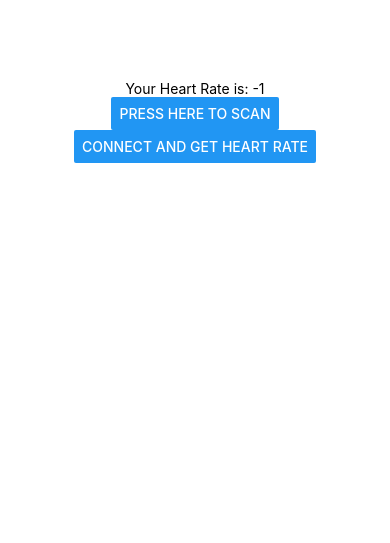
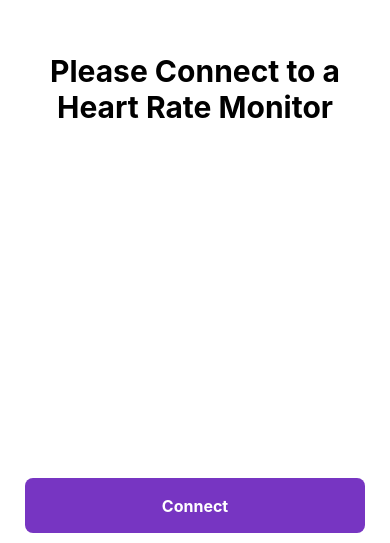
Before and after one commit to PDuff234/BluetoothSPO2, a React Native app: screen / in a window 390 px wide. Shown: the part 301-844 px from the top of the page. Built offline with nearby package versions, Linux system fonts and the light colour scheme; what react-native-ble-plx would draw is missing.

Commit message:
[DF] feat - clean up UI and Sagas

```diff
--- a/package.json
+++ b/package.json
@@ -28,6 +28,7 @@
     "@react-native-community/eslint-config": "^2.0.0",
     "@types/jest": "^26.0.23",
     "@types/react-native": "^0.64.5",
+    "@types/react-native-base64": "^0.1.0",
     "@types/react-test-renderer": "^16.9.2",
     "@types/redux-logger": "^3.0.8",
     "babel-jest": "^26.6.3",
--- a/src/App.tsx
+++ b/src/App.tsx
@@ -8,24 +8,100 @@
  * @format
  */
 
-import React, {FC} from 'react';
+import React, {FC, useCallback, useState} from 'react';
 import {
-  Button,
+  FlatList,
+  ListRenderItemInfo,
+  Modal,
+  Pressable,
   SafeAreaView,
-  ScrollView,
   StyleSheet,
   Text,
+  TouchableOpacity,
   View,
 } from 'react-native';
 import {Provider, useDispatch, useSelector} from 'react-redux';
-import {scanForPeripherals, initiateConnection} from './modules/Bluetooth/bluetooth.reducer';
+import {BluetoothPeripheral} from './models/BluetoothPeripheral';
+import {
+  initiateConnection,
+  scanForPeripherals,
+  startHeartRateScan,
+} from './modules/Bluetooth/bluetooth.reducer';
 import {RootState, store} from './store/store';
+
+const DeviceModalListItem: FC<{
+  item: ListRenderItemInfo<BluetoothPeripheral>;
+  connectToPeripheral: (device: BluetoothPeripheral) => void;
+  closeModal: () => void;
+}> = props => {
+  const {item, connectToPeripheral, closeModal} = props;
+  const connectAndCloseModal = useCallback(() => {
+    connectToPeripheral(item.item);
+    closeModal();
+  }, [closeModal, connectToPeripheral, item.item]);
+  return (
+    <Pressable
+      style={modalStyle.modalCellOutline}
+      onPress={connectAndCloseModal}>
+      <Text>{item.item.name}</Text>
+    </Pressable>
+  );
+};
+
+const DeviceModal: FC<{
+  devices: BluetoothPeripheral[];
+  visible: boolean;
+  connectToPeripheral: (device: BluetoothPeripheral) => void;
+  closeModal: () => void;
+}> = props => {
+  const {devices, visible, connectToPeripheral, closeModal} = props;
+
+  const renderDeviceModalListItem = useCallback(
+    (item: ListRenderItemInfo<BluetoothPeripheral>) => {
+      return (
+        <DeviceModalListItem
+          item={item}
+          connectToPeripheral={connectToPeripheral}
+          closeModal={closeModal}
+        />
+      );
+    },
+    [closeModal, connectToPeripheral],
+  );
+
+  return (
+    <Modal
+      style={modalStyle.modalContainer}
+      animationType="slide"
+      transparent={false}
+      visible={visible}>
+      <SafeAreaView style={modalStyle.modalTitle}>
+        <Text style={modalStyle.modalTitleText}>
+          Tap on a device to connect
+        </Text>
+        <FlatList
+          contentContainerStyle={modalStyle.modalFlatlistContiner}
+          data={devices}
+          renderItem={renderDeviceModalListItem}
+        />
+      </SafeAreaView>
+    </Modal>
+  );
+};
 
 const App: FC = () => {
   return (
     <Provider store={store}>
       <Home />
     </Provider>
+  );
+};
+
+const CTAButton: FC<{title: string; onPress: () => void}> = props => {
+  return (
+    <TouchableOpacity style={styles.ctaButtonContiner} onPress={props.onPress}>
+      <Text style={styles.ctaButtonText}>{props.title}</Text>
+    </TouchableOpacity>
   );
 };
 
@@ -36,42 +112,120 @@ const Home: FC = () => {
   );
 
   const heartRate = useSelector(
-    (state: RootState) => state.bluetooth.heartRate
-  )
+    (state: RootState) => state.bluetooth.heartRate,
+  );
+
+  const isConnected = useSelector(
+    (state: RootState) => !!state.bluetooth.connectedDevice,
+  );
+
+  const [isModalVisible, setIsModalVisible] = useState<boolean>(false);
+
+  const closeModal = () => setIsModalVisible(false);
+
+  const connectToPeripheral = (device: BluetoothPeripheral) =>
+    dispatch(initiateConnection(device.id));
 
   return (
     <SafeAreaView style={styles.container}>
-
-        {devices.map(device => (
+      <View style={styles.heartRateTitleWrapper}>
+        {isConnected ? (
           <>
-            <Text>{JSON.stringify(device)}</Text>
-            <View height={20} />
+            <Text style={styles.heartRateTitleText}>Your Heart Rate Is:</Text>
+            <Text style={styles.heartRateText}>{heartRate} bpm</Text>
           </>
-        ))}
-        <Text>Your Heart Rate is: {heartRate}</Text>
-        <Button
-          title="Press Here To Scan"
+        ) : (
+          <Text style={styles.heartRateTitleText}>
+            Please Connect to a Heart Rate Monitor
+          </Text>
+        )}
+      </View>
+      <CTAButton
+        title="Connect"
+        onPress={() => {
+          dispatch(scanForPeripherals());
+          setIsModalVisible(true);
+        }}
+      />
+      {isConnected && (
+        <CTAButton
+          title="Get Heart Rate"
           onPress={() => {
-            dispatch(scanForPeripherals());
+            dispatch(startHeartRateScan());
           }}
         />
-                <Button
-          title="Connect And Get Heart Rate"
-          onPress={() => {
-            dispatch(initiateConnection("0EC06222-BDA1-C0D2-AEB1-7D02A21C5E48"))
-          }}
-        />
-
+      )}
+      <DeviceModal
+        devices={devices}
+        visible={isModalVisible}
+        closeModal={closeModal}
+        connectToPeripheral={connectToPeripheral}
+      />
     </SafeAreaView>
   );
 };
 
+const modalStyle = StyleSheet.create({
+  modalContainer: {
+    flex: 1,
+  },
+  modalFlatlistContiner: {
+    flex: 1,
+    justifyContent: 'center',
+  },
+  modalCellOutline: {
+    borderWidth: 1,
+    borderColor: 'black',
+    alignItems: 'center',
+    marginHorizontal: 20,
+    paddingVertical: 15,
+    borderRadius: 8,
+  },
+  modalTitle: {
+    flex: 1,
+  },
+  modalTitleText: {
+    marginTop: 40,
+    fontSize: 30,
+    fontWeight: 'bold',
+    marginHorizontal: 20,
+    textAlign: 'center',
+  },
+});
+
 const styles = StyleSheet.create({
   container: {
+    flex: 1,
+  },
+  heartRateTitleWrapper: {
     flex: 1,
     justifyContent: 'center',
     alignItems: 'center',
   },
+  heartRateTitleText: {
+    fontSize: 30,
+    fontWeight: 'bold',
+    textAlign: 'center',
+    marginHorizontal: 20,
+  },
+  heartRateText: {
+    fontSize: 25,
+    marginTop: 15,
+  },
+  ctaButtonContiner: {
+    height: 55,
+    marginHorizontal: 25,
+    backgroundColor: '#7735C2',
+    borderRadius: 8,
+    justifyContent: 'center',
+    alignItems: 'center',
+    marginBottom: 10,
+  },
+  ctaButtonText: {
+    color: 'white',
+    fontWeight: 'bold',
+    fontSize: 16,
+  },
 });
 
 export default App;
--- a/src/modules/Bluetooth/BluetoothLeManager.ts
+++ b/src/modules/Bluetooth/BluetoothLeManager.ts
@@ -1,11 +1,10 @@
+/* eslint-disable no-bitwise */
 import base64 from 'react-native-base64';
-
 import {
   BleError,
   BleManager,
   Characteristic,
   Device,
-  Service,
 } from 'react-native-ble-plx';
 
 const HEART_RATE_UUID = '0000180d-0000-1000-8000-00805f9b34fb';
@@ -52,16 +51,17 @@ class BluetoothLeManager {
       emitter({payload: error});
     }
 
-    const data = base64.decode(characteristic?.value);
+    const data = base64.decode(characteristic?.value ?? '');
 
     let heartRate: number = -1;
-    const firstBitValue: number = data[0] & 0x01;
+
+    const firstBitValue: number = (<any>data[0]) & 0x01;
 
     if (firstBitValue === 0) {
       heartRate = data[1].charCodeAt(0);
     } else {
       heartRate =
-        Number(data[1].charCodeAt(0) << 8) + Number(data[1].charCodeAt(2));
+        Number(data[1].charCodeAt(0) << 8) + Number(data[2].charCodeAt(2));
     }
 
     emitter({payload: heartRate});
@@ -71,24 +71,12 @@ class BluetoothLeManager {
     emitter: (arg0: {payload: number | BleError}) => void,
   ) => {
     await this.device?.discoverAllServicesAndCharacteristics();
-    const allServices = (await this.device?.services()) ?? [];
-
-    for (const service of allServices) {
-      if (service.uuid === HEART_RATE_UUID) {
-        const characteristics: Characteristic[] =
-          await service.characteristics();
-        for (const characteristic of characteristics) {
-          if (characteristic.uuid === HEART_RATE_CHARACTERISTIC) {
-            this.device?.monitorCharacteristicForService(
-              service.uuid,
-              characteristic.uuid,
-              (error, characteristic) =>
-                this.onHeartRateUpdate(error, characteristic, emitter),
-            );
-          }
-        }
-      }
-    }
+    this.device?.monitorCharacteristicForService(
+      HEART_RATE_UUID,
+      HEART_RATE_CHARACTERISTIC,
+      (error, characteristic) =>
+        this.onHeartRateUpdate(error, characteristic, emitter),
+    );
   };
 }
 
--- a/src/modules/Bluetooth/bluetooth.reducer.ts
+++ b/src/modules/Bluetooth/bluetooth.reducer.ts
@@ -1,19 +1,22 @@
 import {createSlice, PayloadAction} from '@reduxjs/toolkit';
-import {Device} from 'react-native-ble-plx';
 import {BluetoothPeripheral} from '../../models/BluetoothPeripheral';
 
 type BluetoothState = {
   availableDevices: Array<BluetoothPeripheral>;
   isConnectingToDevice: boolean;
   connectedDevice: string | null;
-  heartRate: number
+  heartRate: number;
+  isRetrievingHeartRateUpdates: boolean;
+  isScanning: boolean;
 };
 
 const initialState: BluetoothState = {
   availableDevices: [],
   isConnectingToDevice: false,
   connectedDevice: null,
-  heartRate: -1
+  heartRate: 0,
+  isRetrievingHeartRateUpdates: false,
+  isScanning: false,
 };
 
 const bluetoothReducer = createSlice({
@@ -21,7 +24,7 @@ const bluetoothReducer = createSlice({
   initialState: initialState,
   reducers: {
     scanForPeripherals: state => {
-      state = state;
+      state.isScanning = true;
     },
     initiateConnection: (state, _) => {
       state.isConnectingToDevice = true;
@@ -31,7 +34,10 @@ const bluetoothReducer = createSlice({
       state.connectedDevice = action.payload;
     },
     updateHeartRate: (state, action) => {
-      state.heartRate = action.payload
+      state.heartRate = action.payload;
+    },
+    startHeartRateScan: state => {
+      state.isRetrievingHeartRateUpdates = true;
     },
     bluetoothPeripheralsFound: (
       state: BluetoothState,
@@ -55,6 +61,7 @@ export const {
   bluetoothPeripheralsFound,
   scanForPeripherals,
   initiateConnection,
+  startHeartRateScan,
 } = bluetoothReducer.actions;
 
 export const sagaActionConstants = {
@@ -62,7 +69,8 @@ export const sagaActionConstants = {
   ON_DEVICE_DISCOVERED: bluetoothReducer.actions.bluetoothPeripheralsFound.type,
   INITIATE_CONNECTION: bluetoothReducer.actions.initiateConnection.type,
   CONNECTION_SUCCESS: bluetoothReducer.actions.connectPeripheral.type,
-  UPDATE_HEART_RATE: bluetoothReducer.actions.updateHeartRate.type
+  UPDATE_HEART_RATE: bluetoothReducer.actions.updateHeartRate.type,
+  START_HEART_RATE_SCAN: bluetoothReducer.actions.startHeartRateScan.type,
 };
 
 export default bluetoothReducer;
```
Also changed, not shown: src/models/BluetoothPeripheral.ts (+5 -5 lines), src/modules/Bluetooth/bluetooth.saga.ts (+30 -13 lines), 1 other file (tests, documents, lock files or other folders).
